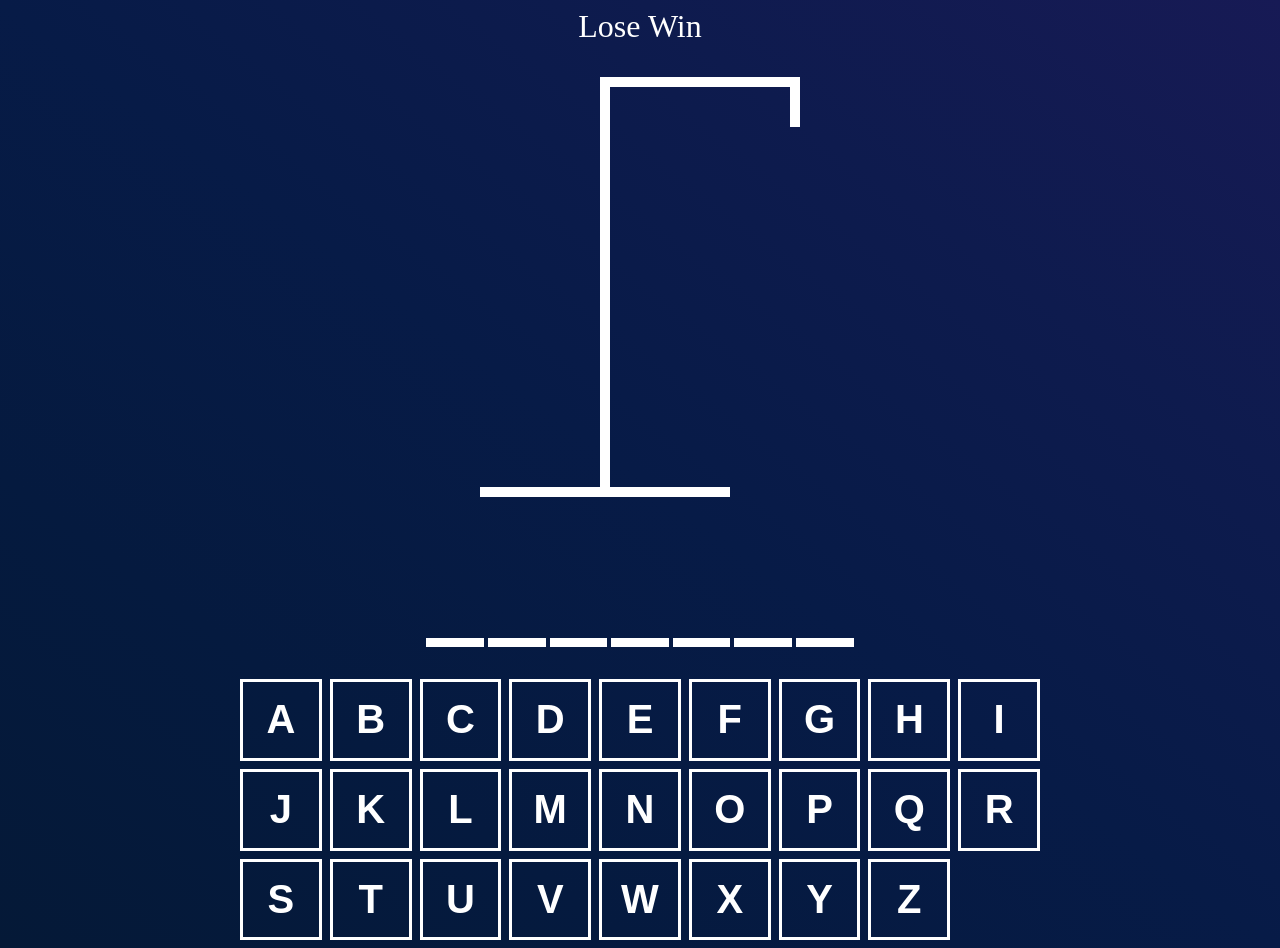
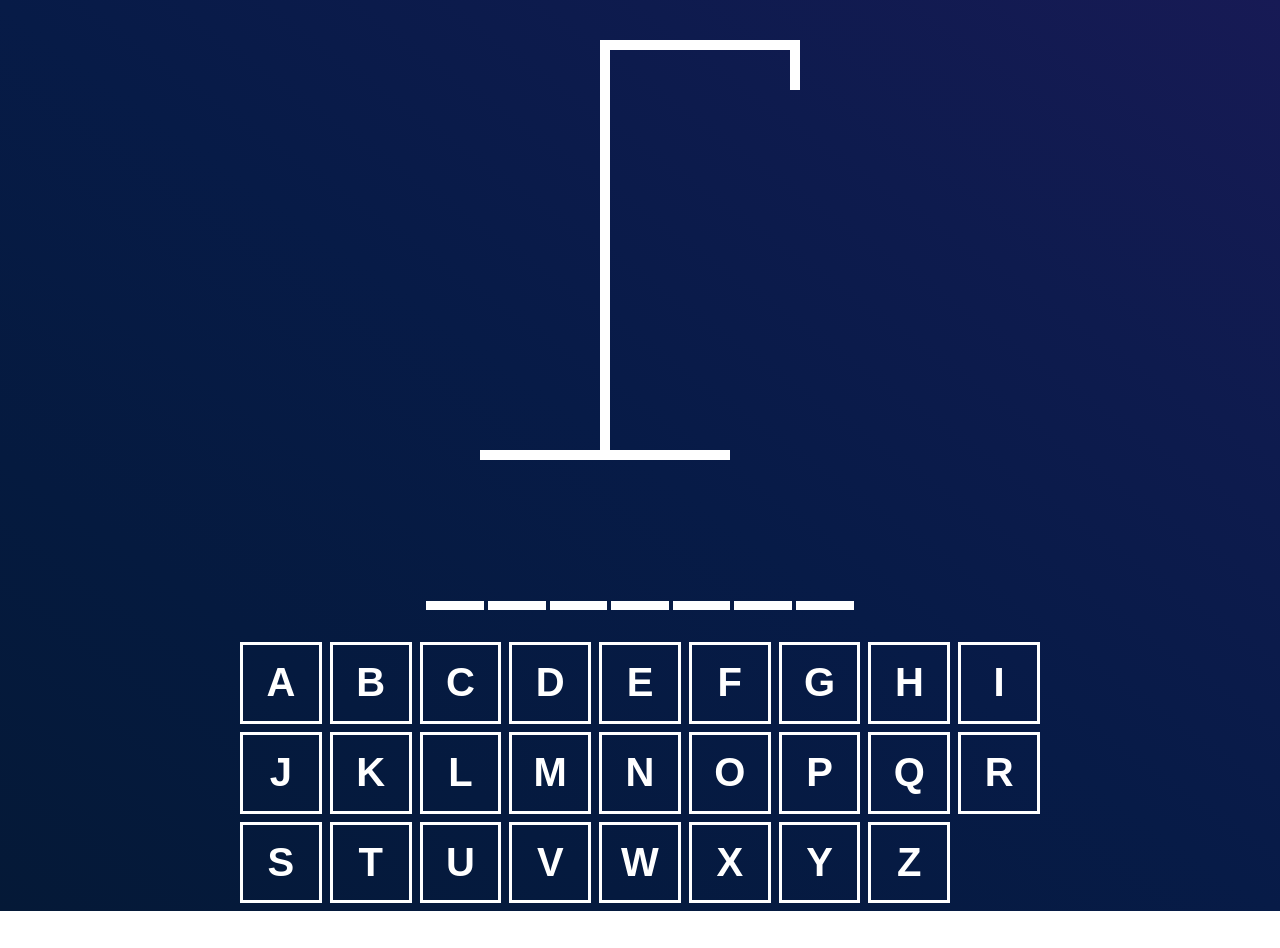
Before and after one commit to SaqifHaque/React-Typescript-Game, a React (Vite) app: page / in a window 1280 px wide. After the commit the page ends 911 px from the top, so only its background shows below. Built offline with nearby package versions, Linux system fonts and the light colour scheme.

Commit message:
win and lose logic

```diff
--- a/src/App.tsx
+++ b/src/App.tsx
@@ -10,6 +10,9 @@ function App() {
   const [guessedLetters, setGuessedLetters] = useState<string[]>([])
 
   const incorrectLetters = guessedLetters.filter(letter => !wordToGuess.includes(letter))
+
+  const isLoser = incorrectLetters.length >= 6;
+  const isWinner = wordToGuess.split("").every(letter => guessedLetters.includes(letter))
 
   const addGuessedLetter = useCallback((letter: string) => {
     if(guessedLetters.includes(letter)) return
@@ -44,7 +47,8 @@ function App() {
     alignItems: "center",
   }}>
     <div style={{ fontSize: "2rem", textAlign: "center", color: 'white'}}>
-        Lose Win
+        {isWinner && "Winner! - Refresh to try again"}
+        {isLoser && "Nice try! - Refresh to try again"}
     </div>
     <HangmanDrawing numberOfGuesses={incorrectLetters.length}/>
     <HangmanWord guessedLetters={guessedLetters} wordToGuess={wordToGuess}/>
```
